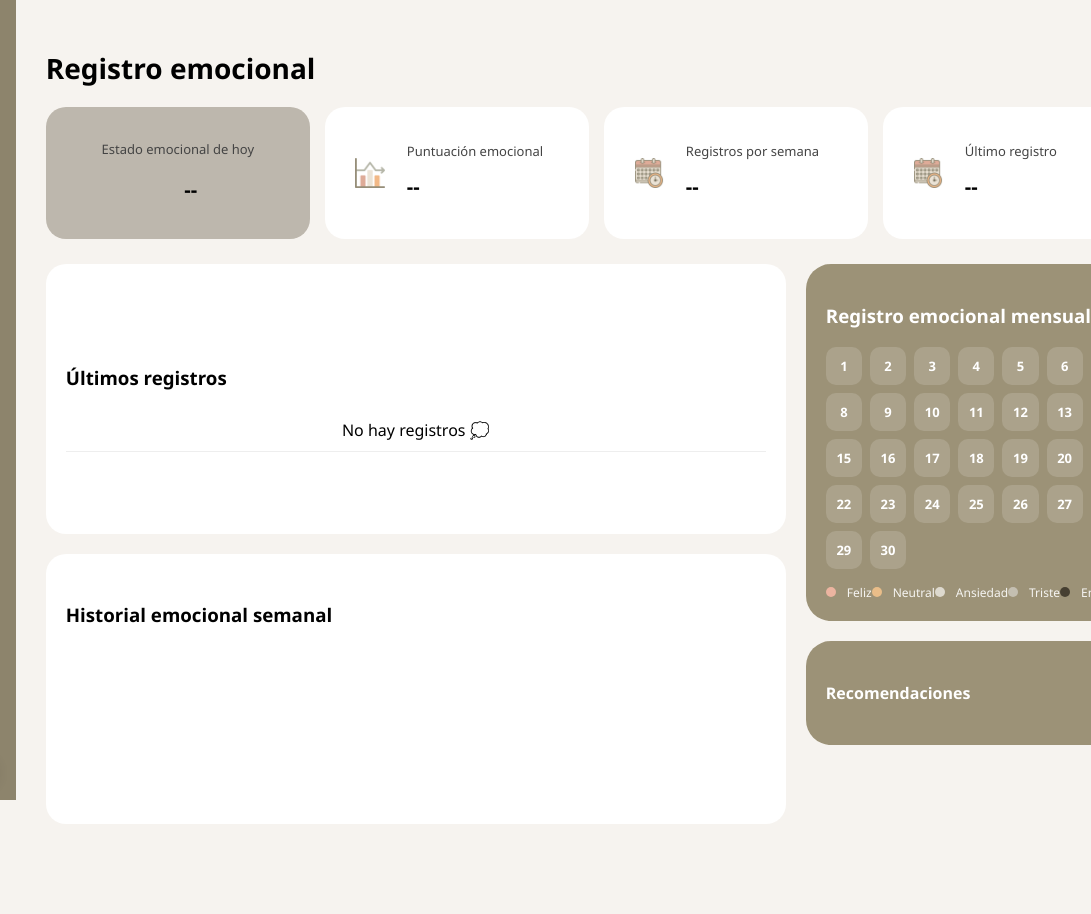
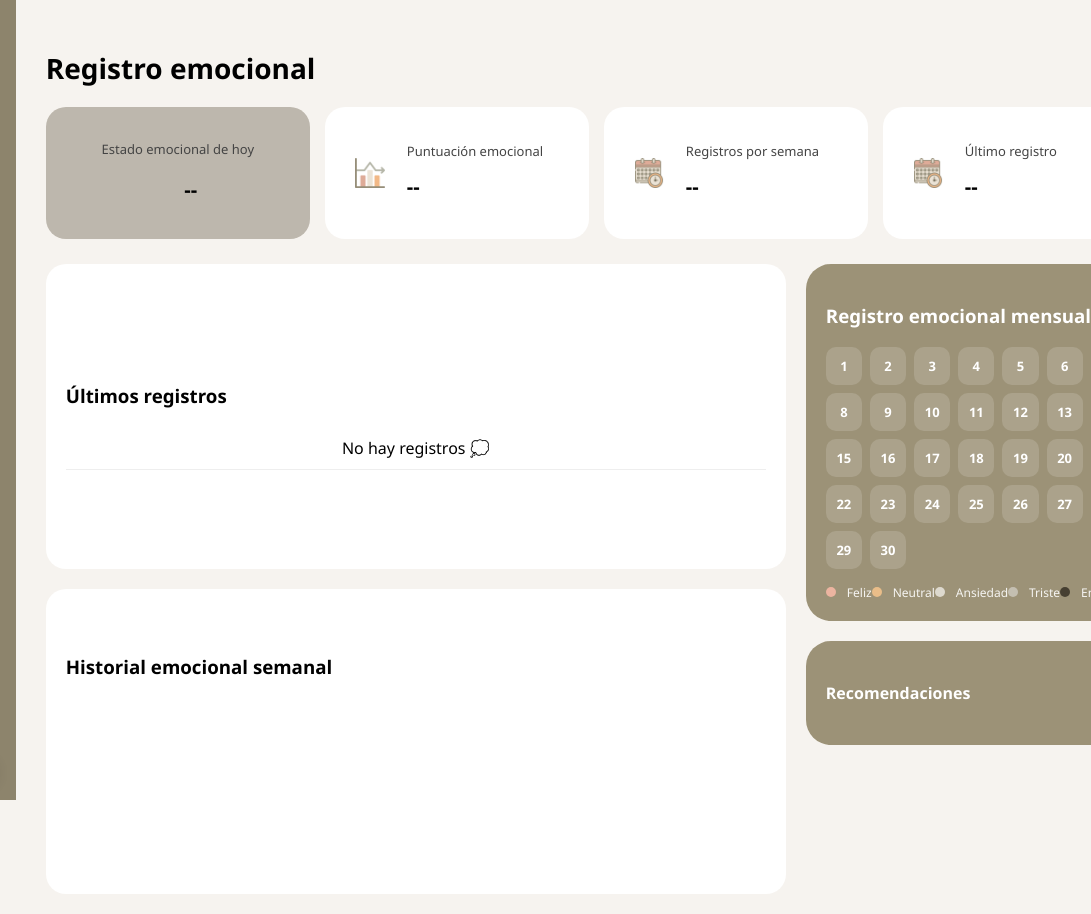
Before and after one commit to CNGamboardz/MoodCare, a website: page moodcare/public/registro.html in a window 1280 px wide. Shown: the top 914 px of the page, 189-1280 px from the left. Before the commit the page ends 844 px from the top, so only its background shows below. Drawn offline with nearby package versions, Linux system fonts and the light colour scheme; no server answers.

```diff
--- a/moodcare/public/styles.css
+++ b/moodcare/public/styles.css
@@ -1806,7 +1806,7 @@
 }
 
 .registro-box {
-  height: 270px; /* 🔥 limita el tamaño de la tarjeta */
+  height: 305px; /* 🔥 limita el tamaño de la tarjeta */
   display: flex;
   flex-direction: column;
   justify-content: center;
```
